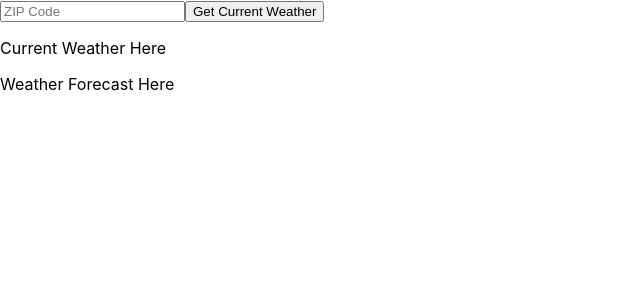
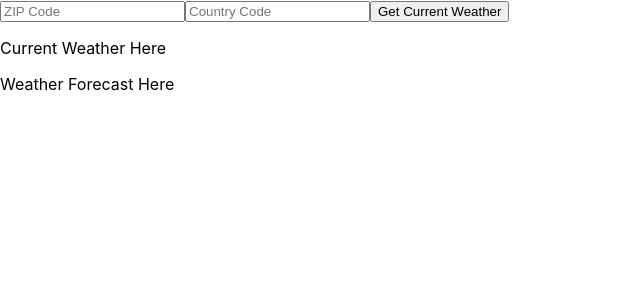
Before and after one commit to markcmurphy/AmherstWeatherApp, a React (Create React App) app: page / in a window 1280 px wide. Shown: the top 300 px of the page, without its empty margins (0-640 px from the left). Built offline with nearby package versions, Linux system fonts and the light colour scheme; no server answers.

Commit message:
user able to input zip & country code via form and returns JSON

```diff
--- a/src/App.js
+++ b/src/App.js
@@ -10,15 +10,17 @@ class App extends Component {
   constructor(props) {
     super(props);
     this.state = {
-      input: "",
+      inputValue: '',
       weather: []
     };
     this.getCurrentWeather = this.getCurrentWeather.bind(this);
   }
 
   getCurrentWeather(event) {
+    const zip = event.target.elements.zip.value;
+    const country = event.target.elements.country.value;
     fetch(
-      `http://api.openweathermap.org/data/2.5/weather?q=78759,us&appid=${API_KEY}`
+      `http://api.openweathermap.org/data/2.5/weather?q=${zip},${country}&appid=${API_KEY}`
     )
       .then(result => {
         return result.json();
@@ -27,7 +29,7 @@ class App extends Component {
         this.setState({
           weather: [jsonResult.weather]
         });
-        console.log(this.state.weather);
+        console.log(jsonResult);
       }, event.preventDefault());
   }
 
--- a/src/components/input.js
+++ b/src/components/input.js
@@ -5,6 +5,7 @@ const Input = props => {
     <div>
       <form onSubmit={props.loadCurrentWeather}>
         <input type="text" name="zip" placeholder="ZIP Code" />
+        <input type="text" name="country" placeholder="Country Code" />
         <button>Get Current Weather</button>
       </form>
     </div>
```
